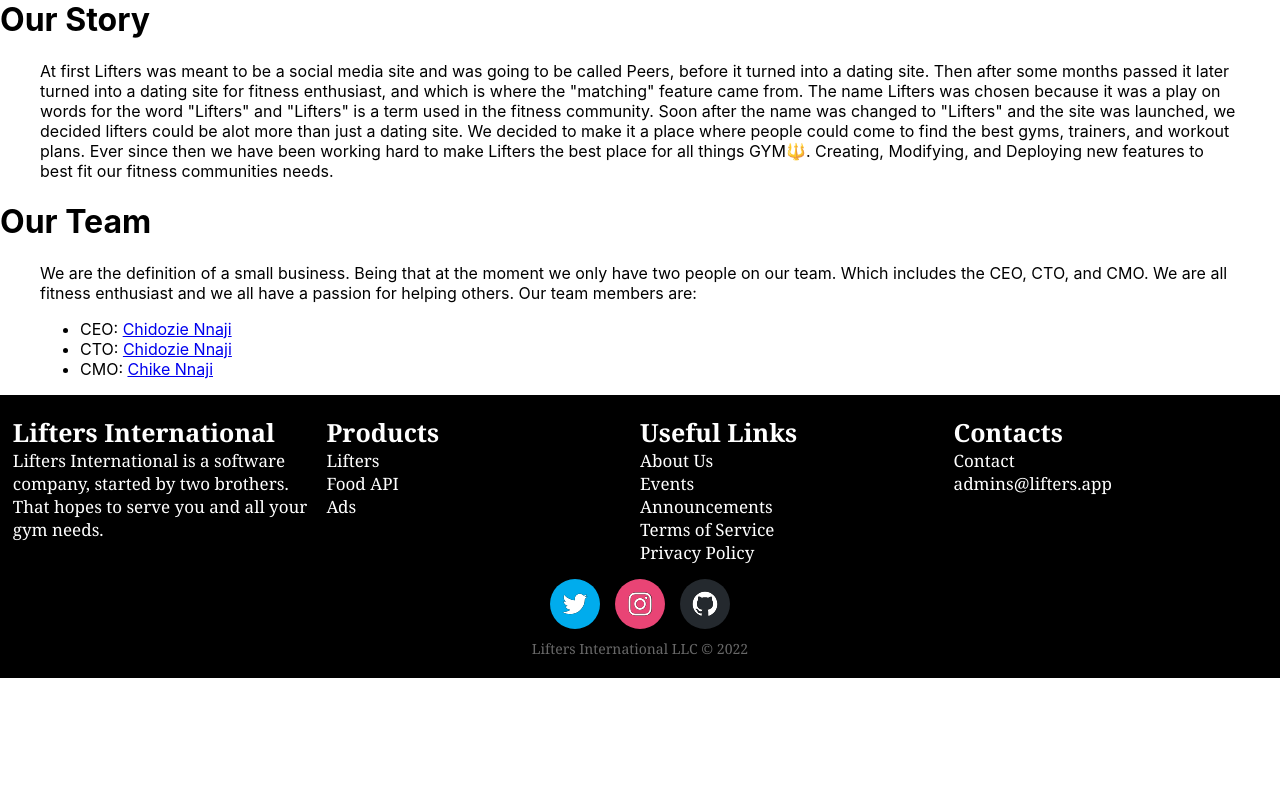
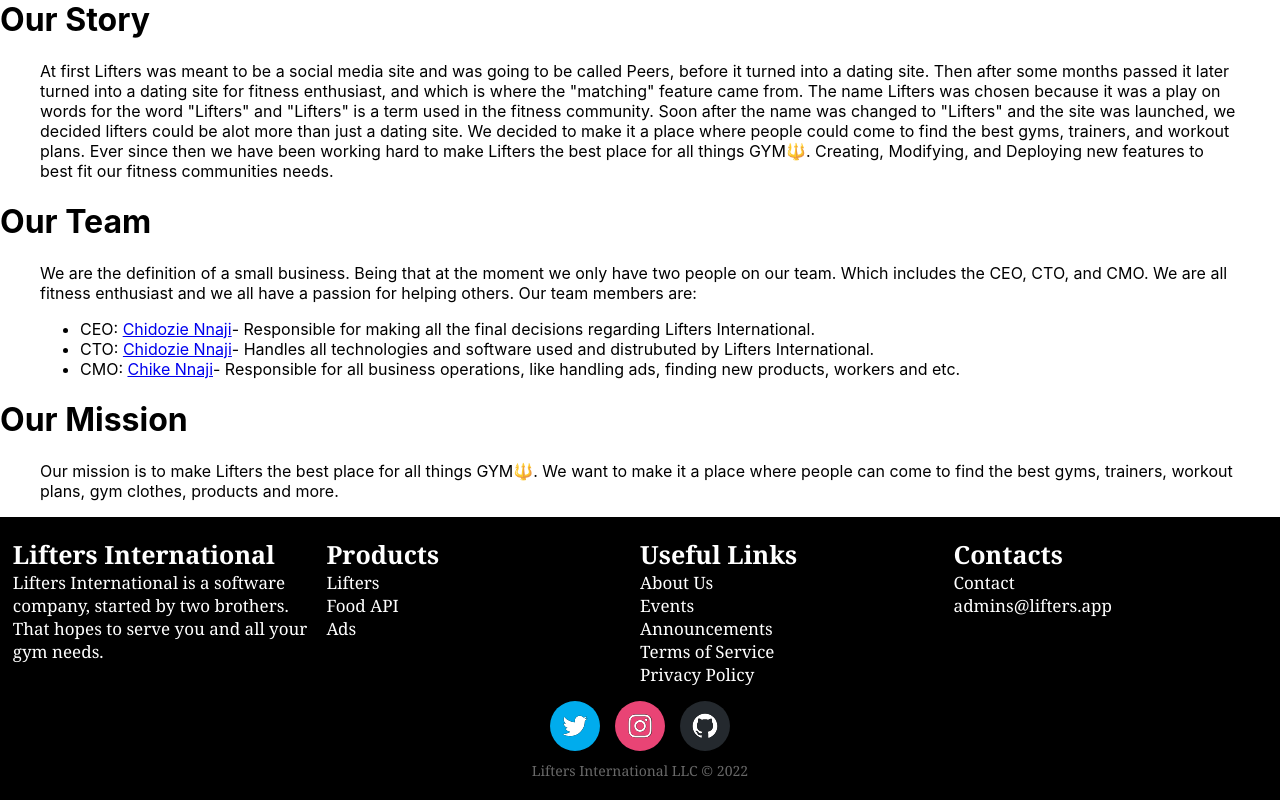
Before and after one commit to lifters-international/LifterBusiness, a React (Create React App) app: page /about in a window 1280 px wide. Shown: the part 881-1681 px from the top of the page. Before the commit the page ends 1559 px from the top, so only its background shows below. Built offline with nearby package versions, Linux system fonts and the light colour scheme.

Commit message:
done with the about page.

```diff
--- a/src/pages/About/About.tsx
+++ b/src/pages/About/About.tsx
@@ -35,10 +35,18 @@
                         Which includes the CEO, CTO, and CMO. We are all fitness enthusiast and we all have a passion for helping others.
                         Our team members are:
                         <ul>
-                            <li>CEO: <a href="https://www.linkedin.com/in/chidozien/">Chidozie Nnaji</a></li>
-                            <li>CTO: <a href="https://www.linkedin.com/in/chidozien/">Chidozie Nnaji</a></li>
-                            <li>CMO: <a href="https://www.linkedin.com/in/chidozien/">Chike Nnaji</a></li>
+                            <li>CEO: <a href="https://www.linkedin.com/in/chidozien/">Chidozie Nnaji</a>- Responsible for making all the final decisions regarding Lifters International.</li>
+                            <li>CTO: <a href="https://www.linkedin.com/in/chidozien/">Chidozie Nnaji</a>- Handles all technologies and software used and distrubuted by Lifters International.</li>
+                            <li>CMO: <a href="https://www.linkedin.com/in/chidozien/">Chike Nnaji</a>- Responsible for all business operations, like handling ads, finding new products, workers and etc.</li>
                         </ul>
+                    </blockquote>
+                </div>
+
+                <div>
+                    <h1>Our Mission</h1>
+                    <blockquote>
+                        Our mission is to make Lifters the best place for all things GYM🔱.
+                        We want to make it a place where people can come to find the best gyms, trainers, workout plans, gym clothes, products and more.
                     </blockquote>
                 </div>
             </div>
```
